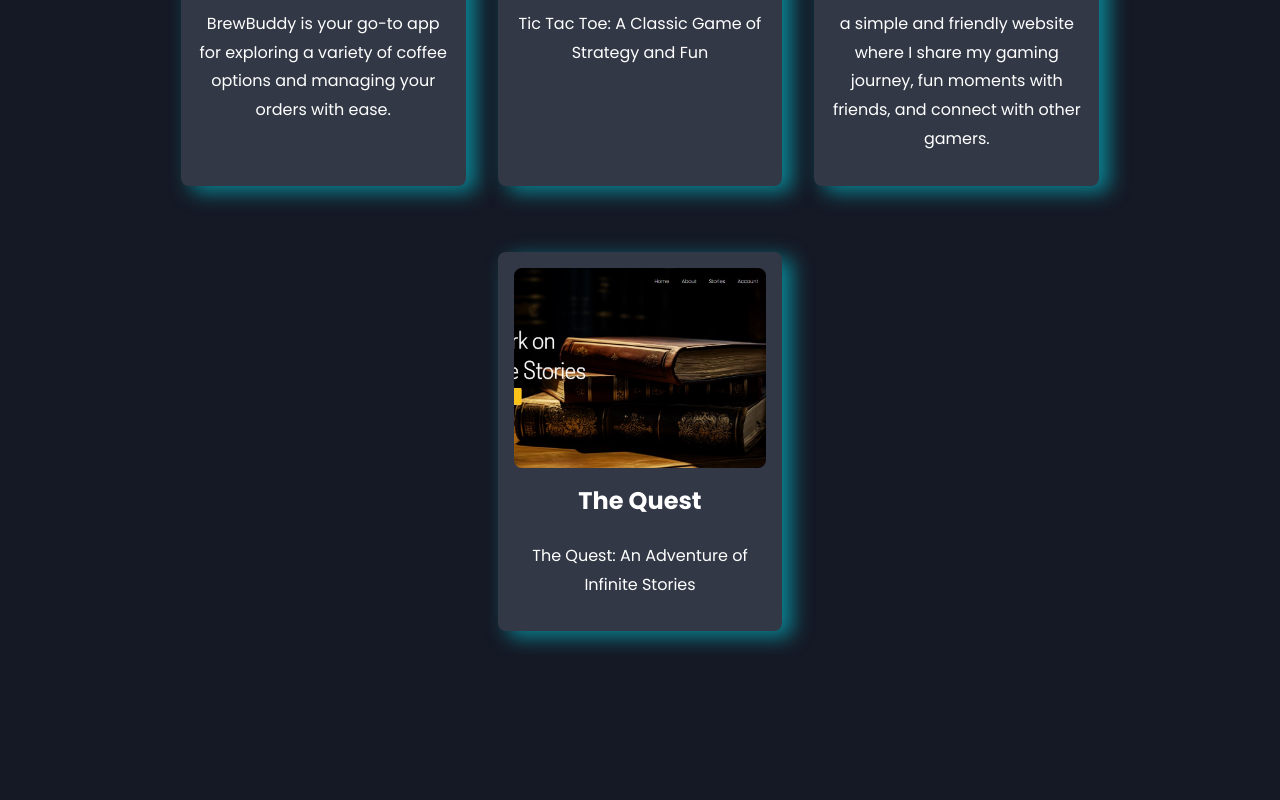
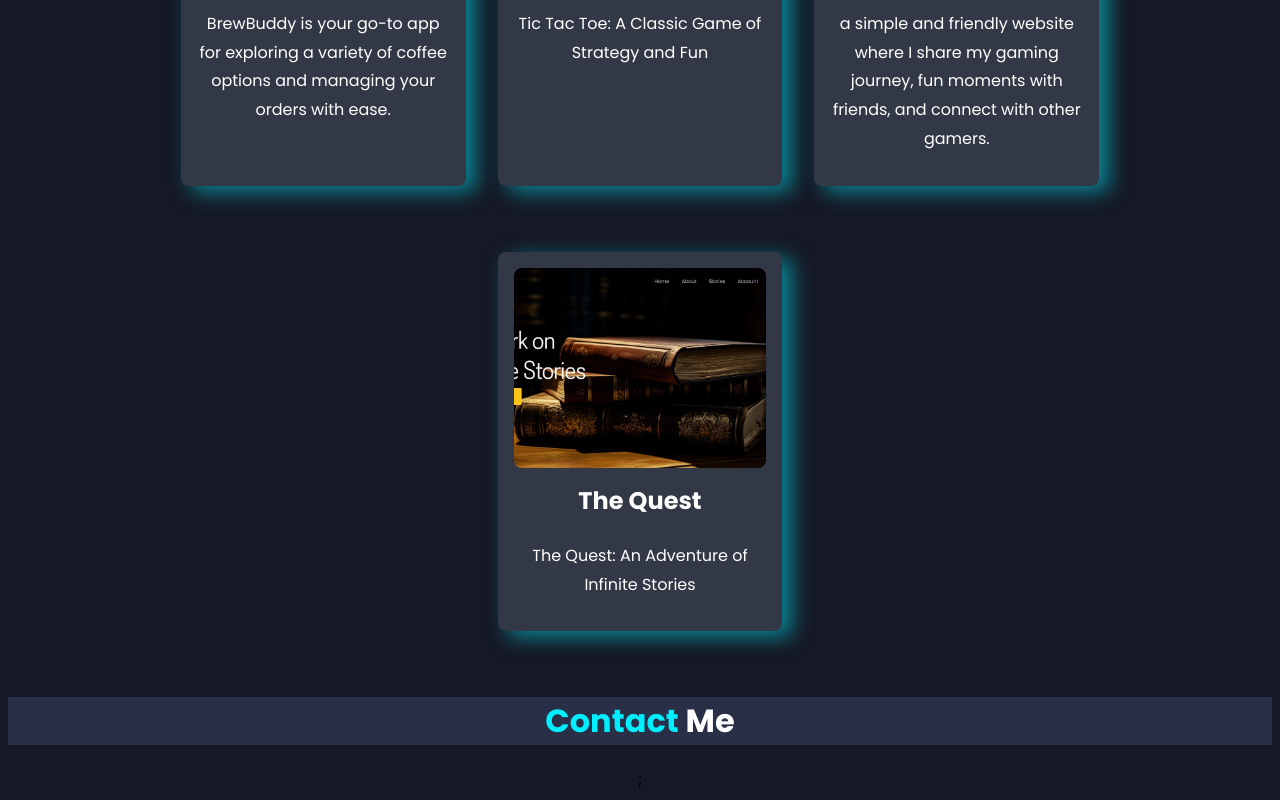
Before and after one commit to saeedhalabi/Portfolio-Website, a React (Vite) app in the folder Portfolio Website/: page / in a window 1280 px wide. Shown: the part 2144-2944 px from the top of the page. Before the commit the page ends 2799 px from the top, so only its background shows below. Built offline with nearby package versions, Linux system fonts and the light colour scheme.

Commit message:
Contact section and added emailjs

```diff
--- a/Portfolio Website/src/App.jsx
+++ b/Portfolio Website/src/App.jsx
@@ -2,6 +2,7 @@ import Navbar from "./components/Navbar";
 import Home from "./components/Home";
 import About from "./components/About";
 import Projects from "./components/Projects";
+import Contact from "./components/Contact";
 import "./App.scss";
 
 function App() {
@@ -12,6 +13,7 @@ function App() {
         <Home />
         <About />
         <Projects />
+        <Contact />
       </div>
     </>
   );
--- /dev/null
+++ b/Portfolio Website/src/components/Contact.jsx
@@ -0,0 +1,16 @@
+import React from "react";
+import "./Contact.scss";
+const Contact = () => {
+  return (
+    <>
+      <div className="contact">
+        <h1>
+          <span>Contact</span> Me
+        </h1>
+      </div>
+      ;
+    </>
+  );
+};
+
+export default Contact;
--- /dev/null
+++ b/Portfolio Website/src/components/Contact.scss
@@ -0,0 +1,7 @@
+$backgroundColor: #282f46;
+$accent-color: #01eeff;
+
+.contact {
+  background-color: $backgroundColor;
+  margin-top: 50px;
+}
--- a/package.json
+++ b/package.json
@@ -3,6 +3,7 @@
     "sass": "^1.77.1"
   },
   "dependencies": {
+    "@emailjs/browser": "^4.3.3",
     "@fortawesome/fontawesome-svg-core": "^6.5.2",
     "@fortawesome/free-solid-svg-icons": "^6.5.2",
     "@fortawesome/react-fontawesome": "^0.2.0"
```
Also changed, not shown: 1 other file (tests, documents, lock files or other folders).
